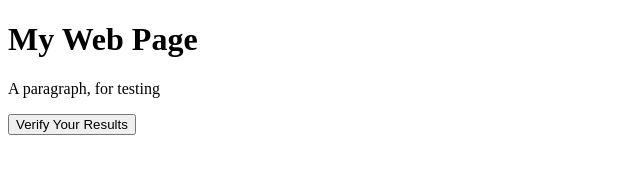
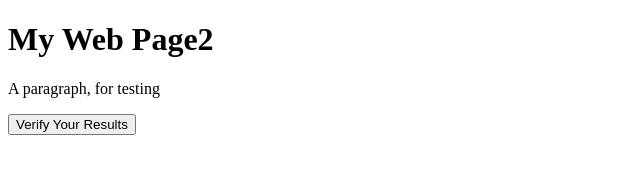
Before and after one commit to martc181/CIS-311-Project, a plain HTML site: page js-2/WebContent/index-js2.html in a window 1280 px wide. Shown: the full height of the page, 0-640 px from the left. Drawn offline with Linux system fonts and the light colour scheme.

Commit message:
Updated Test

```diff
--- a/js-2/WebContent/index-js2.html
+++ b/js-2/WebContent/index-js2.html
@@ -15,7 +15,7 @@
 </head>
 <body>
 
-<h1> My Web Page</h1>
+<h1> My Web Page2</h1>
 
 <p id="demo">A paragraph, for testing </p>
 
```
